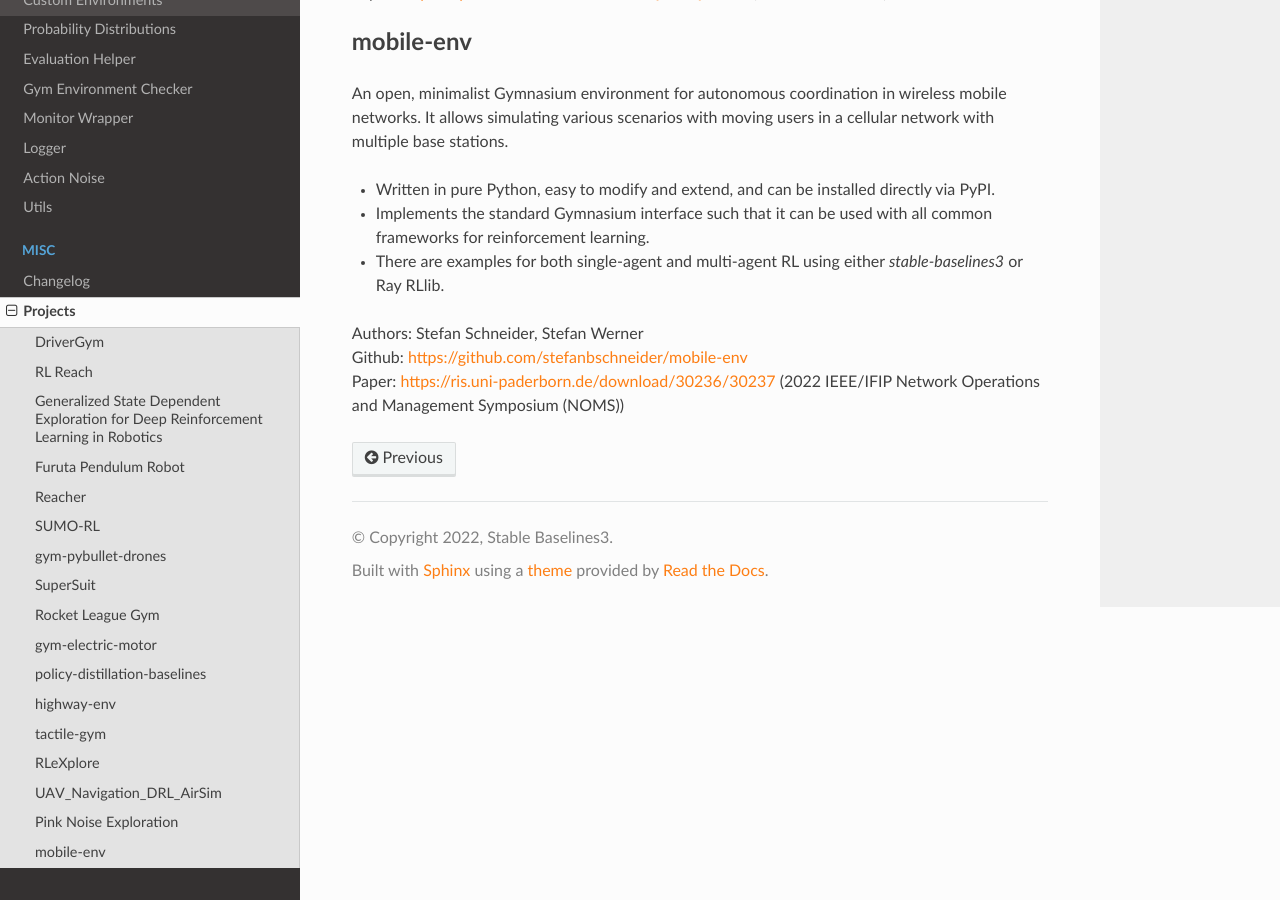
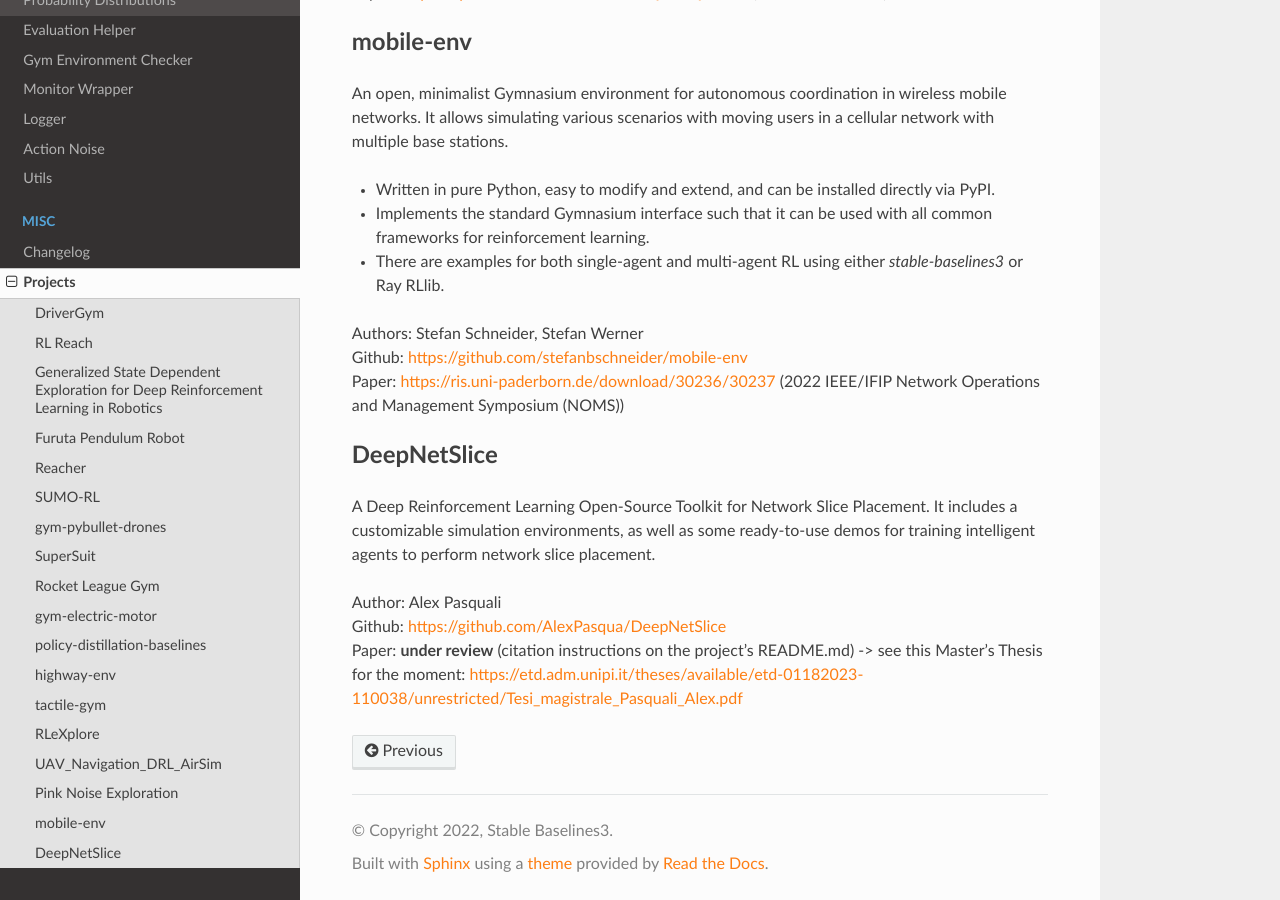
Before and after one commit to DLR-RM/stable-baselines3, a Sphinx documentation site: the page built from docs/misc/projects.rst, in a window 1280 px wide and 900 px high, scrolled down 5158 px. Built offline with Sphinx 7.4.7 and the Read the Docs theme 2.0.0, drawn with Linux system fonts in a browser that asks for light colours.

Commit message:
Added DeepNetSlice to community projects

```diff
--- a/docs/misc/changelog.rst
+++ b/docs/misc/changelog.rst
@@ -42,6 +42,7 @@
 - Fixed callback example (@BertrandDecoster)
 - Fixed policy network example (@kyle-he)
 - Added mobile-env as new community project (@stefanbschneider)
+- Added [DeepNetSlice](https://github.com/AlexPasqua/DeepNetSlice) to community projects (@AlexPasqua)
 
 
 Release 2.0.0 (2023-06-22)
--- a/docs/misc/projects.rst
+++ b/docs/misc/projects.rst
@@ -212,3 +212,15 @@
 | Authors: Stefan Schneider, Stefan Werner
 | Github: https://github.com/stefanbschneider/mobile-env
 | Paper: https://ris.uni-paderborn.de/download/30236/30237 (2022 IEEE/IFIP Network Operations and Management Symposium (NOMS))
+
+
+DeepNetSlice
+------------
+
+A Deep Reinforcement Learning Open-Source Toolkit for Network Slice Placement.
+It includes a customizable simulation environments, as well as some ready-to-use demos for training
+intelligent agents to perform network slice placement.
+
+| Author: Alex Pasquali
+| Github: https://github.com/AlexPasqua/DeepNetSlice
+| Paper: **under review** (citation instructions on the project's README.md) -> see this Master's Thesis for the moment: https://etd.adm.unipi.it/theses/available/etd-01182023-110038/unrestricted/Tesi_magistrale_Pasquali_Alex.pdf
```
